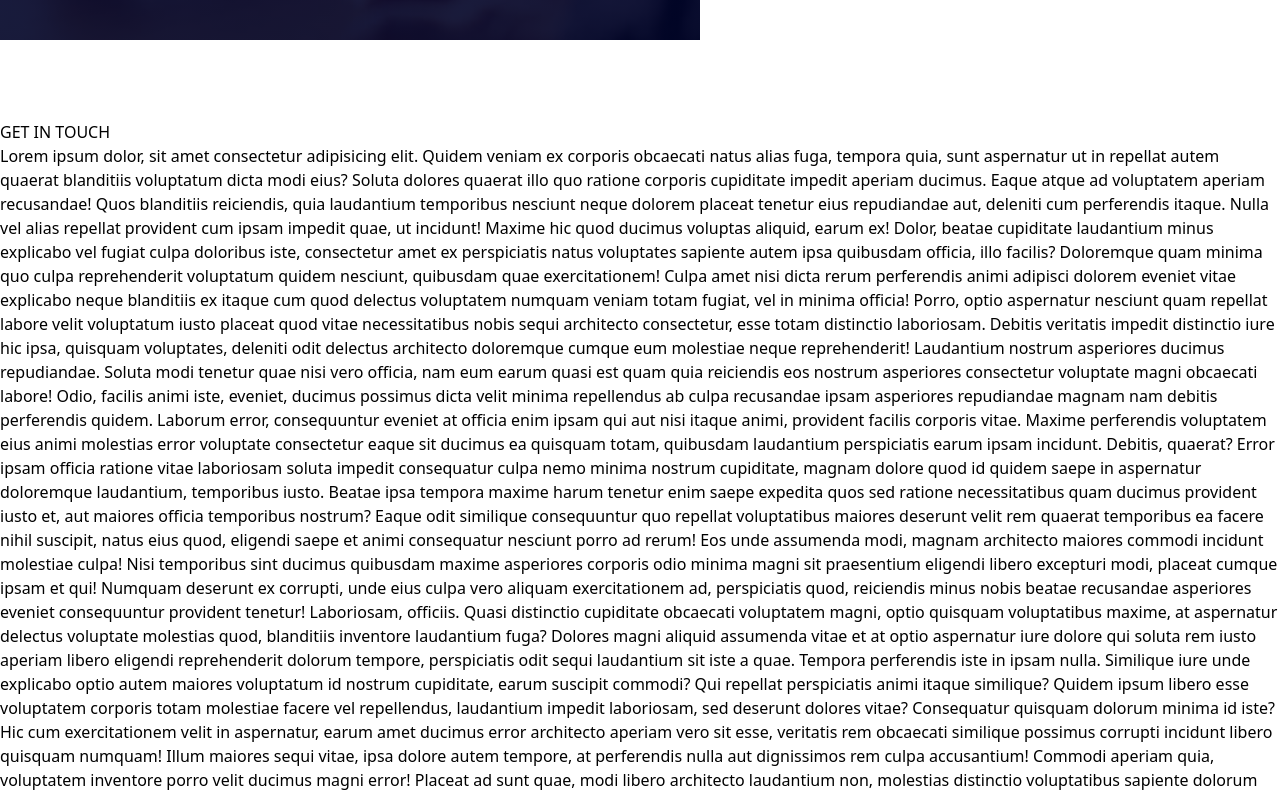
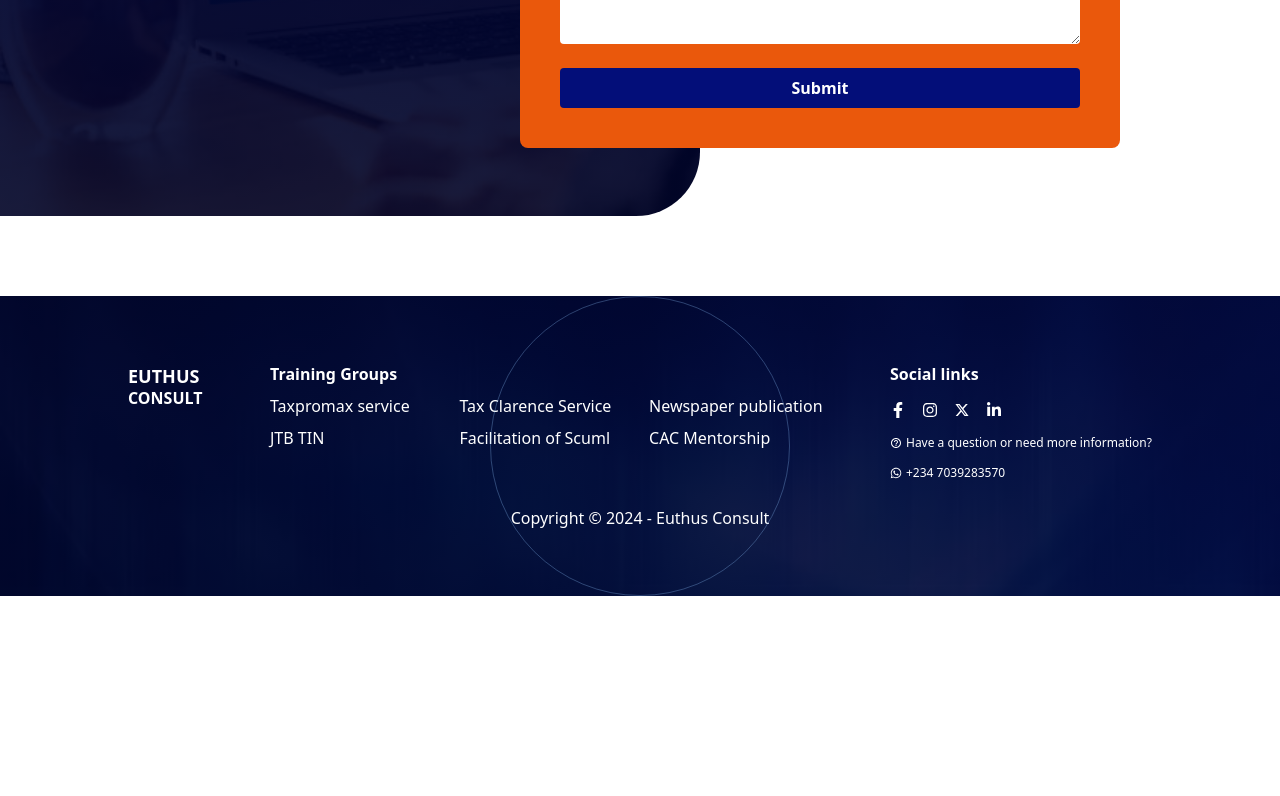
Before and after one commit to StivinTaesoo/euthus-consult, a Next.js app: page /contact in a window 1280 px wide. Shown: the part 1240-2036 px from the top of the page. After the commit the page ends 1836 px from the top, so only its background shows below. Built offline with nearby package versions, Linux system fonts and the light colour scheme.

Commit message:
Edit contact page

```diff
--- a/app/contact/page.tsx
+++ b/app/contact/page.tsx
@@ -3,7 +3,7 @@ import Link from "next/link";
 
 export default function Contact() {
     return (
-        <div className="">
+        <div className="w-full">
             <div
                 className={`w-full h-[400px]  bg-cover bg-center relative md:h-[600px]`}
                 style={{ backgroundImage: `url(./images/image-11.jpeg)` }}
@@ -31,136 +31,18 @@ export default function Contact() {
                     </div>
                 </div>
             </div>
+            <div className="w-[80%] mx-auto my-20">
+                <h1 className="text-2xl  font-bold md:text-[40px] ">
+                    GET IN TOUCH <span className="text-[#091268]">WITH US</span>
+                </h1>
+                <p className="text-[#f57d1b] mt-4">Contact us today!</p>
+                <p>
+                    We'd love to hear from you! Whether you have a question,
+                    need help, or just want to say hello, we're here to listen.
+                </p>
+            </div>
+
             <Contacts />
-            <h1>GET IN TOUCH</h1>
-            <p>
-                Lorem ipsum dolor, sit amet consectetur adipisicing elit. Quidem
-                veniam ex corporis obcaecati natus alias fuga, tempora quia,
-                sunt aspernatur ut in repellat autem quaerat blanditiis
-                voluptatum dicta modi eius? Soluta dolores quaerat illo quo
-                ratione corporis cupiditate impedit aperiam ducimus. Eaque atque
-                ad voluptatem aperiam recusandae! Quos blanditiis reiciendis,
-                quia laudantium temporibus nesciunt neque dolorem placeat
-                tenetur eius repudiandae aut, deleniti cum perferendis itaque.
-                Nulla vel alias repellat provident cum ipsam impedit quae, ut
-                incidunt! Maxime hic quod ducimus voluptas aliquid, earum ex!
-                Dolor, beatae cupiditate laudantium minus explicabo vel fugiat
-                culpa doloribus iste, consectetur amet ex perspiciatis natus
-                voluptates sapiente autem ipsa quibusdam officia, illo facilis?
-                Doloremque quam minima quo culpa reprehenderit voluptatum quidem
-                nesciunt, quibusdam quae exercitationem! Culpa amet nisi dicta
-                rerum perferendis animi adipisci dolorem eveniet vitae explicabo
-                neque blanditiis ex itaque cum quod delectus voluptatem numquam
-                veniam totam fugiat, vel in minima officia! Porro, optio
-                aspernatur nesciunt quam repellat labore velit voluptatum iusto
-                placeat quod vitae necessitatibus nobis sequi architecto
-                consectetur, esse totam distinctio laboriosam. Debitis veritatis
-                impedit distinctio iure hic ipsa, quisquam voluptates, deleniti
-                odit delectus architecto doloremque cumque eum molestiae neque
-                reprehenderit! Laudantium nostrum asperiores ducimus
-                repudiandae. Soluta modi tenetur quae nisi vero officia, nam eum
-                earum quasi est quam quia reiciendis eos nostrum asperiores
-                consectetur voluptate magni obcaecati labore! Odio, facilis
-                animi iste, eveniet, ducimus possimus dicta velit minima
-                repellendus ab culpa recusandae ipsam asperiores repudiandae
-                magnam nam debitis perferendis quidem. Laborum error,
-                consequuntur eveniet at officia enim ipsam qui aut nisi itaque
-                animi, provident facilis corporis vitae. Maxime perferendis
-                voluptatem eius animi molestias error voluptate consectetur
-                eaque sit ducimus ea quisquam totam, quibusdam laudantium
-                perspiciatis earum ipsam incidunt. Debitis, quaerat? Error ipsam
-                officia ratione vitae laboriosam soluta impedit consequatur
-                culpa nemo minima nostrum cupiditate, magnam dolore quod id
-                quidem saepe in aspernatur doloremque laudantium, temporibus
-                iusto. Beatae ipsa tempora maxime harum tenetur enim saepe
-                expedita quos sed ratione necessitatibus quam ducimus provident
-                iusto et, aut maiores officia temporibus nostrum? Eaque odit
-                similique consequuntur quo repellat voluptatibus maiores
-                deserunt velit rem quaerat temporibus ea facere nihil suscipit,
-                natus eius quod, eligendi saepe et animi consequatur nesciunt
-                porro ad rerum! Eos unde assumenda modi, magnam architecto
-                maiores commodi incidunt molestiae culpa! Nisi temporibus sint
-                ducimus quibusdam maxime asperiores corporis odio minima magni
-                sit praesentium eligendi libero excepturi modi, placeat cumque
-                ipsam et qui! Numquam deserunt ex corrupti, unde eius culpa vero
-                aliquam exercitationem ad, perspiciatis quod, reiciendis minus
-                nobis beatae recusandae asperiores eveniet consequuntur
-                provident tenetur! Laboriosam, officiis. Quasi distinctio
-                cupiditate obcaecati voluptatem magni, optio quisquam
-                voluptatibus maxime, at aspernatur delectus voluptate molestias
-                quod, blanditiis inventore laudantium fuga? Dolores magni
-                aliquid assumenda vitae et at optio aspernatur iure dolore qui
-                soluta rem iusto aperiam libero eligendi reprehenderit dolorum
-                tempore, perspiciatis odit sequi laudantium sit iste a quae.
-                Tempora perferendis iste in ipsam nulla. Similique iure unde
-                explicabo optio autem maiores voluptatum id nostrum cupiditate,
-                earum suscipit commodi? Qui repellat perspiciatis animi itaque
-                similique? Quidem ipsum libero esse voluptatem corporis totam
-                molestiae facere vel repellendus, laudantium impedit laboriosam,
-                sed deserunt dolores vitae? Consequatur quisquam dolorum minima
-                id iste? Hic cum exercitationem velit in aspernatur, earum amet
-                ducimus error architecto aperiam vero sit esse, veritatis rem
-                obcaecati similique possimus corrupti incidunt libero quisquam
-                numquam! Illum maiores sequi vitae, ipsa dolore autem tempore,
-                at perferendis nulla aut dignissimos rem culpa accusantium!
-                Commodi aperiam quia, voluptatem inventore porro velit ducimus
-                magni error! Placeat ad sunt quae, modi libero architecto
-                laudantium non, molestias distinctio voluptatibus sapiente
-                dolorum tempora quod fuga dolores quo magnam necessitatibus
-                laboriosam magni deserunt commodi. Rerum reiciendis consectetur
-                a quidem distinctio veritatis, ea voluptate quos numquam
-                assumenda illo dolorum. Consequatur earum, eveniet sapiente
-                vitae dignissimos, deserunt quaerat nobis corrupti quas
-                obcaecati quia quod natus, hic animi aliquid porro eligendi vel
-                quibusdam commodi totam numquam et? Necessitatibus consequuntur
-                qui officiis dolorum beatae asperiores dolorem ducimus ullam
-                dolore nesciunt vitae quaerat aspernatur aliquam mollitia,
-                dignissimos impedit odit ab ea, facere repudiandae! Numquam
-                necessitatibus corporis obcaecati, itaque debitis nemo dolores
-                aut ducimus aperiam optio nulla sequi veritatis quidem
-                perferendis ad sed vel tempora quam porro at hic odio saepe!
-                Exercitationem quia quibusdam architecto quas tempore eos qui,
-                maxime, facilis sunt tempora rem ullam optio cumque sapiente
-                molestias dolores a laborum magni veniam obcaecati facere
-                reiciendis id distinctio. Repudiandae consequuntur quaerat
-                necessitatibus corrupti, porro molestias esse excepturi
-                veritatis cupiditate quod ipsum nulla? Doloribus sit sequi esse
-                molestiae quaerat ducimus labore nihil? Ducimus fuga unde magnam
-                quis dicta quod dignissimos dolorem rem. Rem minima consectetur
-                molestias soluta quidem quaerat deserunt nostrum repudiandae
-                consequatur, amet doloribus. Vero deserunt vitae distinctio
-                minus officiis tempore optio ipsa, velit, error possimus illo
-                sit, ex iusto consequuntur. Nostrum similique amet eveniet ipsam
-                ex modi tempore? Veritatis officiis ut neque, tempore, natus
-                quidem error dicta ipsam pariatur aspernatur illum non magnam
-                laborum soluta et nobis totam eaque necessitatibus. Amet quos
-                cum quia alias? Ipsum dolorum minima assumenda repellendus
-                provident facere neque, et quis maxime dicta nobis rerum
-                consequatur? Distinctio laborum, minima voluptatibus tempore
-                eum, ut, praesentium soluta quia consectetur adipisci magnam
-                assumenda. Ducimus quis officiis quibusdam! Adipisci
-                exercitationem, vitae iure alias consequatur sapiente a facere
-                obcaecati blanditiis. Illo, quod ullam! Esse dolorum possimus
-                voluptas exercitationem fugiat dicta maiores voluptatibus
-                similique saepe ad eveniet laudantium molestiae totam aperiam
-                nihil minima velit ipsum animi consequatur dignissimos,
-                accusamus sunt repellat. Quibusdam corrupti enim animi,
-                perspiciatis rem saepe, eveniet doloribus iure dolorem
-                aspernatur molestiae autem. Facilis fugit, doloribus magnam
-                excepturi non unde nisi optio, animi nihil totam labore saepe
-                placeat inventore accusantium reiciendis quos blanditiis
-                consequuntur laudantium ex eveniet, eum a. Voluptate facilis et
-                voluptates molestias incidunt repellendus ex fugiat aliquam esse
-                nihil amet quis odit tenetur corrupti itaque, aperiam ut
-                architecto sed nemo quo, officiis delectus aut beatae harum!
-                Eligendi quisquam blanditiis maxime eum sed suscipit minus
-                itaque, exercitationem harum commodi accusantium libero ullam
-                tenetur impedit fuga necessitatibus, magni magnam quam sint. Id
-                est, sint ex ratione pariatur quaerat aliquam, voluptatem eaque
-                molestiae distinctio minima quos libero asperiores accusantium
-                eligendi dicta veritatis reprehenderit deserunt ut ab quae
-                similique iusto.
-            </p>
         </div>
     );
 }
--- a/app/globals.css
+++ b/app/globals.css
@@ -11,8 +11,8 @@
 .start {
     margin: 100px auto;
     padding: 100px;
-    background: #ff7300;
-    color: #0618b8;
+    background: #f57d1b;
+    color: #091268;
 }
 
 .sticky-nav.active {
--- a/components/contacts/ContactForm.tsx
+++ b/components/contacts/ContactForm.tsx
@@ -1,6 +1,6 @@
 function ContactForm() {
     return (
-        <div className="w-[90%] bg-orange-600 p-10 rounded-lg md:w-[600px] right-[10rem] md:absolute">
+        <div className="w-[90%] bg-orange-600 p-5 rounded-lg md:w-[600px] right-[10rem] md:absolute md:p-10">
             <form action="" className="flex flex-col gap-4">
                 <div className="flex flex-col gap-2">
                     <label htmlFor="name">Name</label>
```
Also changed, not shown: components/contacts/Contacts.tsx (+5 -5 lines).
